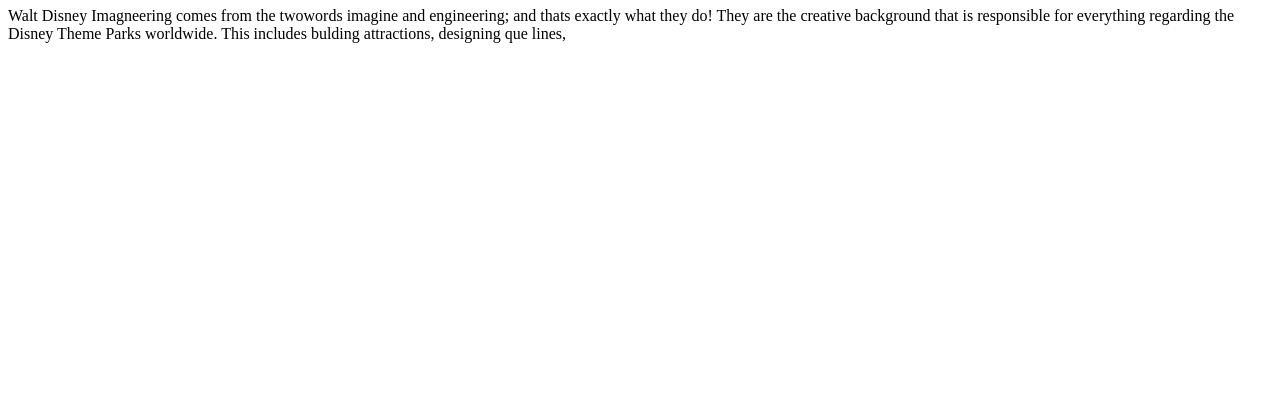
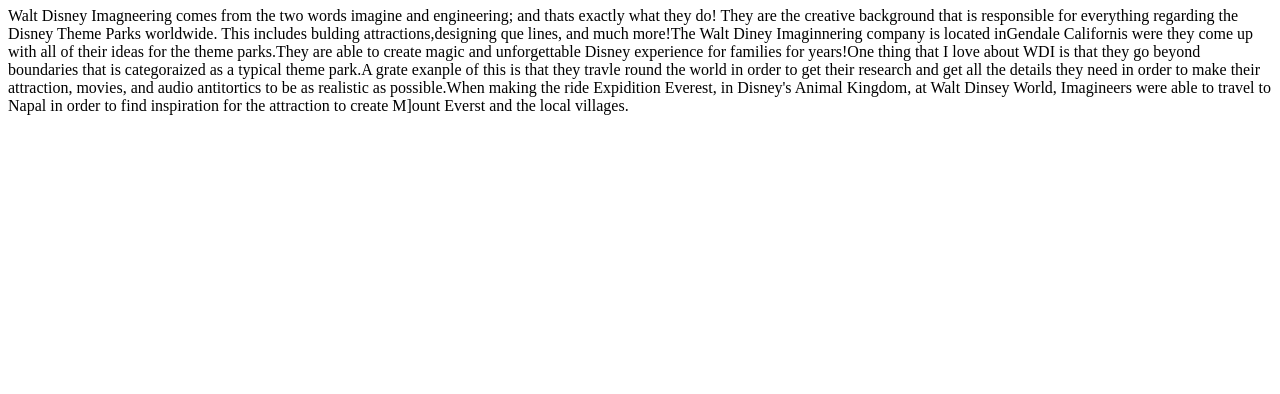
Before and after one commit to lroberts15/html-examples, a plain HTML site: page about.html in a window 1280 px wide. Shown: the part 406-800 px from the top of the page. Drawn offline with Linux system fonts and the light colour scheme.

Commit message:
new changes

```diff
--- a/about.html
+++ b/about.html
@@ -31,7 +31,7 @@
 attractions,shows, theme parks,ect.I would also like to work on different graphics through out their them parks. A graet example of this would be the World of Color and how the they use elemants ond principles od design to crreate the water show. Suvh include, lighting,sound, speacial effects,ect.In order to recieve my cridentials that will help me at WDI I wouldlike to go to an art school like The Art Center or Otis the college of Art and Design. Both schools offer great graphic/web design programs and recurit students to WDI.
 
 <h1>About Walt Disney Imagineering</h1>
-<p>Walt Disney Imagneering comes from the twowords imagine and engineering; and thats exactly what they do! They are the creative background that is responsible for everything regarding the Disney Theme Parks worldwide. This includes bulding attractions, designing que lines,
+<p>Walt Disney Imagneering comes from the two words imagine and engineering; and thats exactly what they do! They are the creative background that is responsible for everything regarding the Disney Theme Parks worldwide. This includes bulding attractions,designing que lines, and much more!The Walt Diney Imaginnering company is located inGendale Californis were they come up with all of their ideas for the theme parks.They are able to create magic and unforgettable Disney experience for families for years!One thing that I love about WDI is that they go beyond boundaries that is categoraized as a typical theme park.A grate exanple of this is that they travle round the world in order to get their research and get all the details they need in order to make their attraction, movies, and audio antitortics to be as realistic as possible.When making the ride Expidition Everest, in Disney's Animal Kingdom, at Walt Dinsey World, Imagineers were able to travel to Napal in order to find inspiration for the attraction to create M]ount Everst and the local villages.
 
 
 
```
